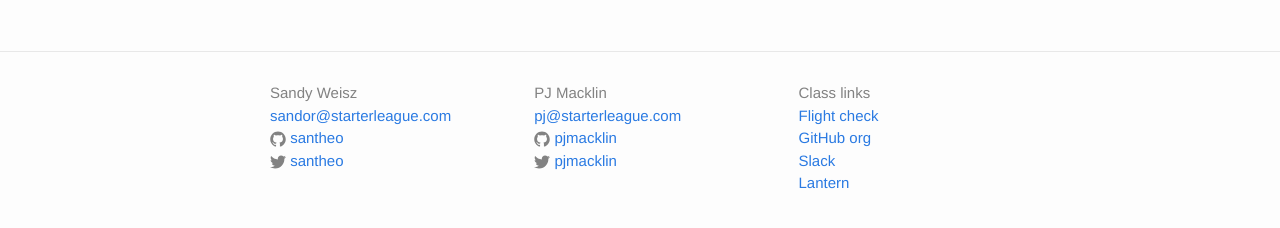
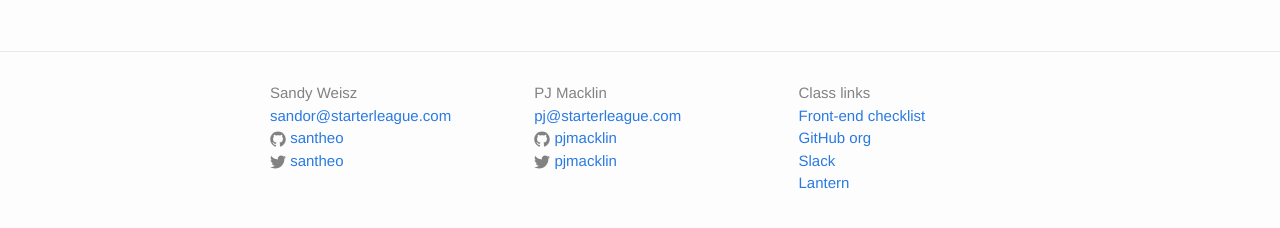
Before and after one commit to tsl-html-css/tsl-html-css.github.io, a Jekyll site: the page built from about.md, in a window 1280 px wide. Shown: the part 299-527 px from the top of the page. Built offline with Jekyll 4.4.1, drawn with Linux system fonts in a browser that asks for light colours.

Commit message:
Footer link text change.

```diff
--- a/_includes/footer.html
+++ b/_includes/footer.html
@@ -68,7 +68,7 @@
       <div class="footer-col footer-col-2">
         <ul class="social-media-list">
             <li>Class links</li>
-            <li><a href="https://starterleague.hackpad.com/Front-end-flight-check-WyhOVTpml4w">Flight check</a></li>
+            <li><a href="https://starterleague.hackpad.com/Front-end-checklist-WyhOVTpml4w">Front-end checklist</a></li>
             <li><a href="https://github.com/tsl-html-css">GitHub org</a></li>
             <li><a href="https://tslhtmlcss.slack.com/messages">Slack</a></li>
             <li><a href="https://lanternhq.com/1/courses/443/">Lantern</a></li>
```
